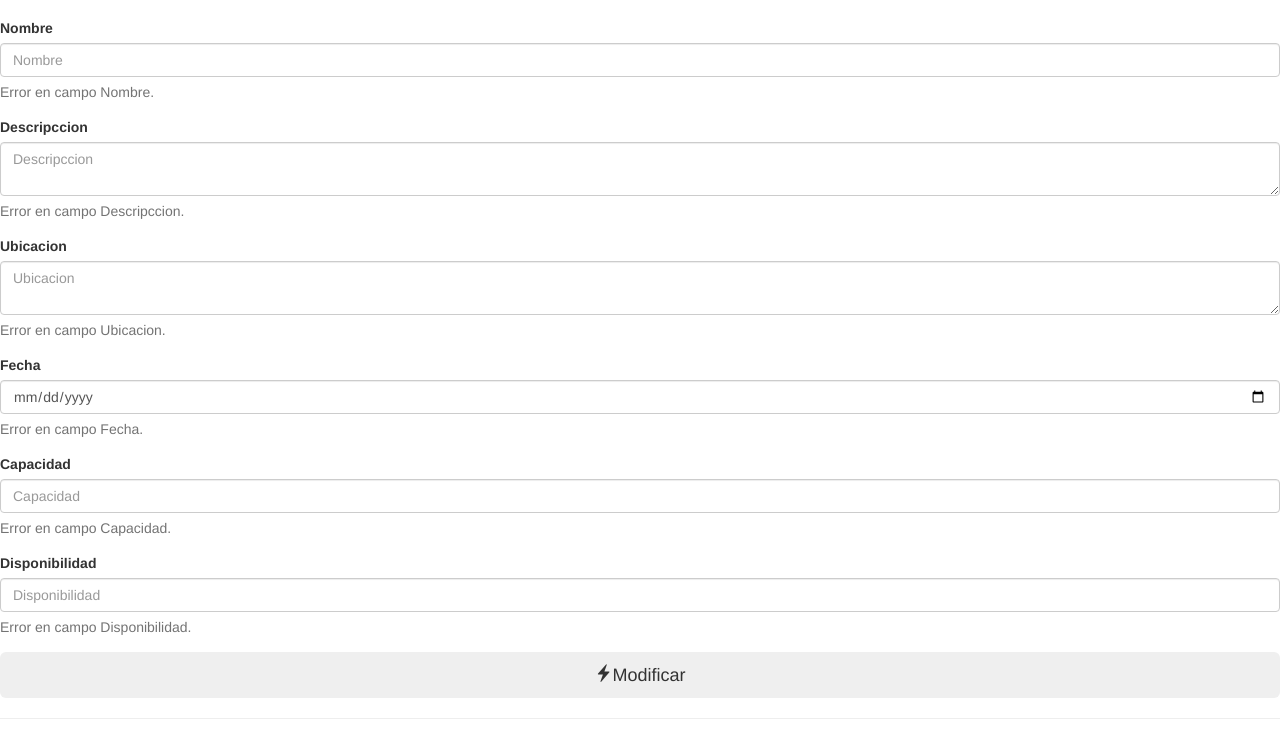
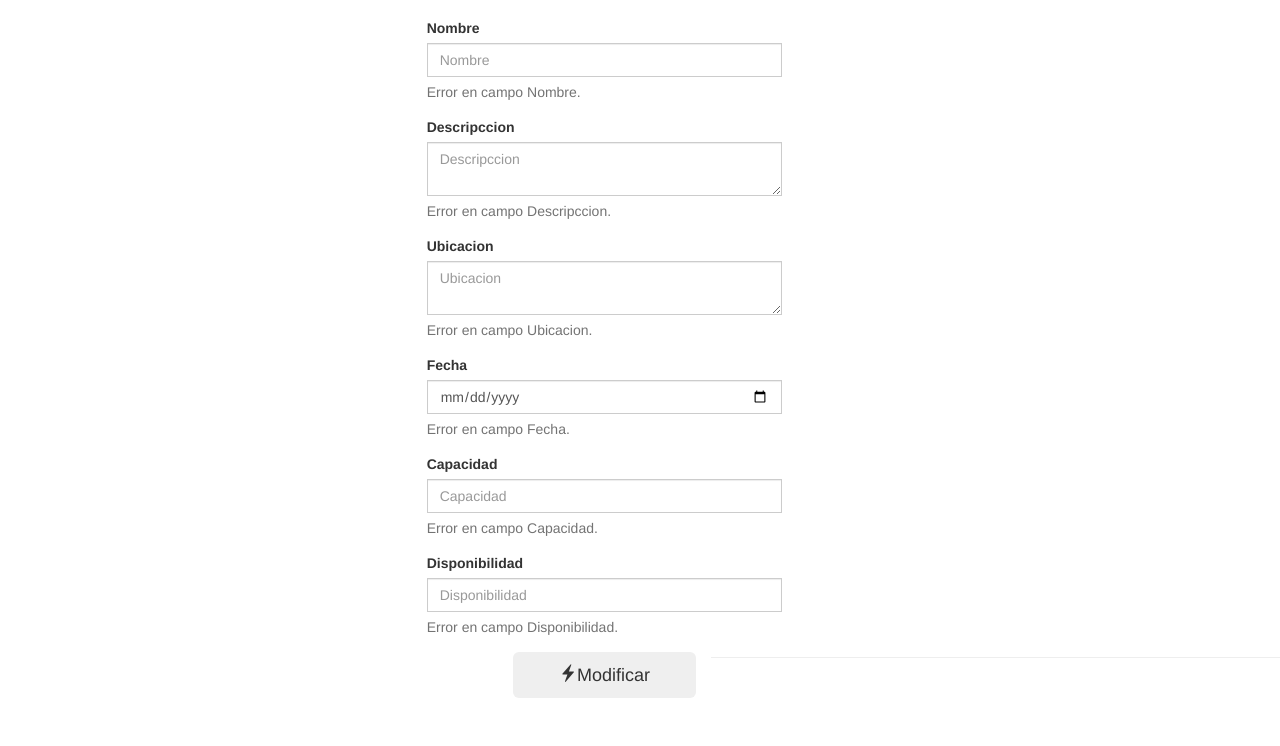
Before and after one commit to ksmsbou/Eventos, a plain HTML site: page static/app/CU1/VModificarEvento.html in a window 1280 px wide. Shown: the part 54-800 px from the top of the page. Drawn offline with nearby package versions, Linux system fonts and the light colour scheme.

Commit message:
Modificacion VForms
Modificacion de vistas con formularios.

```diff
--- a/static/app/CU1/VModificarEvento.html
+++ b/static/app/CU1/VModificarEvento.html
@@ -49,17 +49,66 @@
     </div>
 </nav>
 
+    <div class = "col-lg-offset-4">
     <form name="fEventoForm" ng-submit="AModificarEvento0(fEventoForm.$valid)" novalidate>
-            <div class="form-group" ng-class="{ 'has-error' :  fEventoSubmitted && fEventoForm.nombre.$invalid && fEventoForm.nombre.$pristine && fEventoSubmitted}"><label for="fEvento_nombre">Nombre</label><input id="fEvento_nombre" type="text" name="nombre" class="form-control" ng-model="fEvento.nombre" placeholder="Nombre" required ng-minlength="2" ng-maxlength="128" same-as="fEvento.Nombre del evento"/><p ng-show="fEventoSubmitted && fEventoForm.nombre.$invalid" class="help-block">Error en campo Nombre.</p></div>
-            <div class="form-group" ng-class="{ 'has-error' :  fEventoSubmitted && fEventoForm.descripccion.$invalid && fEventoForm.descripccion.$pristine && fEventoSubmitted}"><label for="fEvento_descripccion">Descripccion</label><textarea id="fEvento_descripccion" name="descripccion" class="form-control" ng-model="fEvento.descripccion" placeholder="Descripccion" required ng-minlength="2" ng-maxlength="256" same-as="fEvento.Descripccion"></textarea><p ng-show="fEventoSubmitted && fEventoForm.descripccion.$invalid" class="help-block">Error en campo Descripccion.</p></div>
-            <div class="form-group" ng-class="{ 'has-error' :  fEventoSubmitted && fEventoForm.ubicacion.$invalid && fEventoForm.ubicacion.$pristine && fEventoSubmitted}"><label for="fEvento_ubicacion">Ubicacion</label><textarea id="fEvento_ubicacion" name="ubicacion" class="form-control" ng-model="fEvento.ubicacion" placeholder="Ubicacion" required ng-minlength="2" ng-maxlength="256" same-as="fEvento.Ubicación "></textarea><p ng-show="fEventoSubmitted && fEventoForm.ubicacion.$invalid" class="help-block">Error en campo Ubicacion.</p></div>
-            <div class="form-group" ng-class="{ 'has-error' :  fEventoSubmitted && fEventoForm.fecha.$invalid && fEventoForm.fecha.$pristine && fEventoSubmitted}"><label for="fEvento_fecha">Fecha</label><input id="fEvento_fecha" type="date" name="fecha" class="form-control" ng-model="fEvento.fecha" placeholder="Fecha" required ng-minlength="11" ng-maxlength="11" same-as="fEvento.DD/MM/AA" ng-pattern="^\d{1,2}\/\d{1,2}\/\d{2,4}$"/><p ng-show="fEventoSubmitted && fEventoForm.fecha.$invalid" class="help-block">Error en campo Fecha.</p></div>
-            <div class="form-group" ng-class="{ 'has-error' :  fEventoSubmitted && fEventoForm.capacidad.$invalid && fEventoForm.capacidad.$pristine && fEventoSubmitted}"><label for="fEvento_capacidad">Capacidad</label><input id="fEvento_capacidad" type="number" name="capacidad" class="form-control" ng-model="fEvento.capacidad" placeholder="Capacidad" required ng-minlength="1" ng-maxlength="10000000000000000000" same-as="fEvento.Capacidad"/><p ng-show="fEventoSubmitted && fEventoForm.capacidad.$invalid" class="help-block">Error en campo Capacidad.</p></div>
-            <div class="form-group" ng-class="{ 'has-error' :  fEventoSubmitted && fEventoForm.disponibilidad.$invalid && fEventoForm.disponibilidad.$pristine && fEventoSubmitted}"><label for="fEvento_disponibilidad">Disponibilidad</label><input id="fEvento_disponibilidad" type="number" name="disponibilidad" class="form-control" ng-model="fEvento.disponibilidad" placeholder="Disponibilidad" required ng-minlength="1" ng-maxlength="10000000000000000000" same-as="fEvento.Disponibilidad"/><p ng-show="fEventoSubmitted && fEventoForm.disponibilidad.$invalid" class="help-block">Error en campo Disponibilidad.</p></div>
+
+            <div class="form-group" ng-class="{ 'has-error' :  fEventoSubmitted && fEventoForm.nombre.$invalid && fEventoForm.nombre.$pristine && fEventoSubmitted}">
+              <label for="fEvento_nombre">Nombre</label>
+                <div class="col-lg-5 input-group">
+                <input id="fEvento_nombre" type="text" name="nombre" class="form-control" ng-model="fEvento.nombre" placeholder="Nombre" required ng-minlength="2" ng-maxlength="128" same-as="fEvento.Nombre del evento"/>
+                </div>
+                <p ng-show="fEventoSubmitted && fEventoForm.nombre.$invalid" class="help-block">Error en campo Nombre.</p>
+            </div>
+
+            <div class="form-group" ng-class="{ 'has-error' :  fEventoSubmitted && fEventoForm.descripccion.$invalid && fEventoForm.descripccion.$pristine && fEventoSubmitted}">
+              <label for="fEvento_descripccion">Descripccion</label>
+                <div class="col-lg-5 input-group">
+                <textarea id="fEvento_descripccion" name="descripccion" class="form-control" ng-model="fEvento.descripccion" placeholder="Descripccion" required ng-minlength="2" ng-maxlength="256" same-as="fEvento.Descripccion"></textarea>
+                </div>
+                <p ng-show="fEventoSubmitted && fEventoForm.descripccion.$invalid" class="help-block">Error en campo Descripccion.</p>
+            </div>
+
+            <div class="form-group" ng-class="{ 'has-error' :  fEventoSubmitted && fEventoForm.ubicacion.$invalid && fEventoForm.ubicacion.$pristine && fEventoSubmitted}">
+              <label for="fEvento_ubicacion">Ubicacion</label>
+                <div class="col-lg-5 input-group">
+                <textarea id="fEvento_ubicacion" name="ubicacion" class="form-control" ng-model="fEvento.ubicacion" placeholder="Ubicacion" required ng-minlength="2" ng-maxlength="256" same-as="fEvento.Ubicación "></textarea>
+                </div>
+                <p ng-show="fEventoSubmitted && fEventoForm.ubicacion.$invalid" class="help-block">Error en campo Ubicacion.</p>
+            </div>
+
+            <div class="form-group" ng-class="{ 'has-error' :  fEventoSubmitted && fEventoForm.fecha.$invalid && fEventoForm.fecha.$pristine && fEventoSubmitted}">
+              <label for="fEvento_fecha">Fecha</label>
+                <div class="col-lg-5 input-group">
+                <input id="fEvento_fecha" type="date" name="fecha" class="form-control" ng-model="fEvento.fecha" placeholder="Fecha" required ng-minlength="11" ng-maxlength="11" same-as="fEvento.DD/MM/AA" ng-pattern="^\d{1,2}\/\d{1,2}\/\d{2,4}$"/>
+                </div>
+                <p ng-show="fEventoSubmitted && fEventoForm.fecha.$invalid" class="help-block">Error en campo Fecha.</p>
+            </div>
+
+            <div class="form-group" ng-class="{ 'has-error' :  fEventoSubmitted && fEventoForm.capacidad.$invalid && fEventoForm.capacidad.$pristine && fEventoSubmitted}">
+              <label for="fEvento_capacidad">Capacidad</label>
+                <div class="col-lg-5 input-group">
+                <input id="fEvento_capacidad" type="number" name="capacidad" class="form-control" ng-model="fEvento.capacidad" placeholder="Capacidad" required ng-minlength="1" ng-maxlength="10000000000000000000" same-as="fEvento.Capacidad"/>
+                </div>
+                <p ng-show="fEventoSubmitted && fEventoForm.capacidad.$invalid" class="help-block">Error en campo Capacidad.</p>
+            </div>
+
+            <div class="form-group" ng-class="{ 'has-error' :  fEventoSubmitted && fEventoForm.disponibilidad.$invalid && fEventoForm.disponibilidad.$pristine && fEventoSubmitted}">
+              <label for="fEvento_disponibilidad">Disponibilidad</label>
+                <div class="col-lg-5 input-group">
+                <input id="fEvento_disponibilidad" type="number" name="disponibilidad" class="form-control" ng-model="fEvento.disponibilidad" placeholder="Disponibilidad" required ng-minlength="1" ng-maxlength="10000000000000000000" same-as="fEvento.Disponibilidad"/>
+                </div>
+                <p ng-show="fEventoSubmitted && fEventoForm.disponibilidad.$invalid" class="help-block">Error en campo Disponibilidad.</p>
+            </div>
+
+        <div class = "col-lg-3 col-lg-offset-1">
         <button type="submit" class="btn btn-perso btn-lg btn-block">
             <span class="glyphicon glyphicon-flash"></span>Modificar
         </button>
+        </div>
+
     </form>
+    </div>
+
     <hr />
 
 
```
Also changed, not shown: static/app/CU1/VCrearEvento.html (+54 -6 lines), static/app/CU3/VPrincipal.html (+23 -2 lines).
